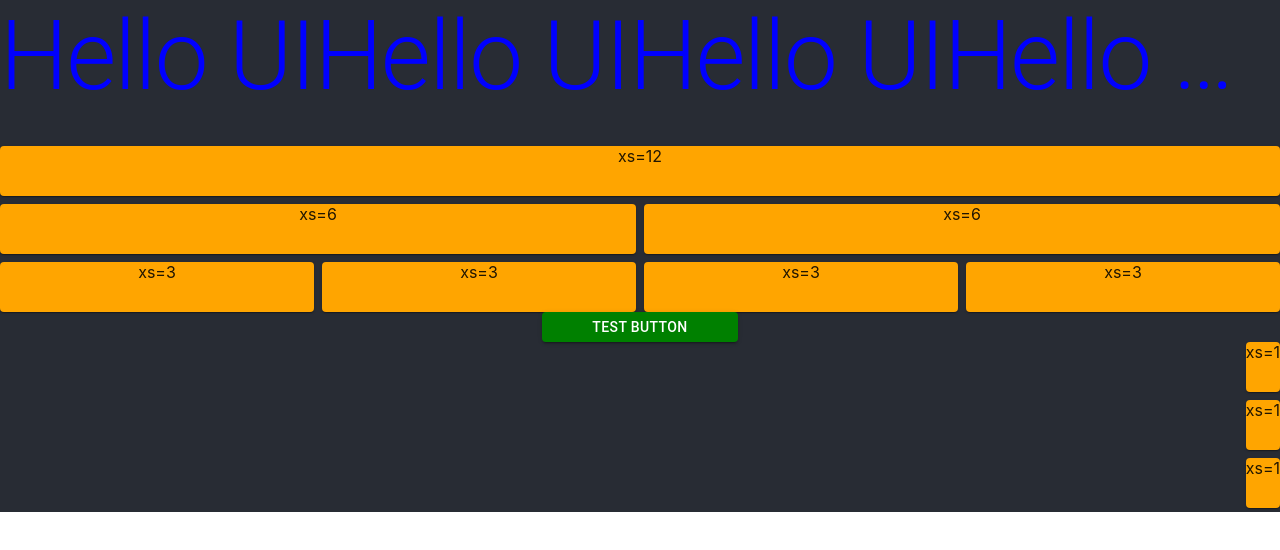
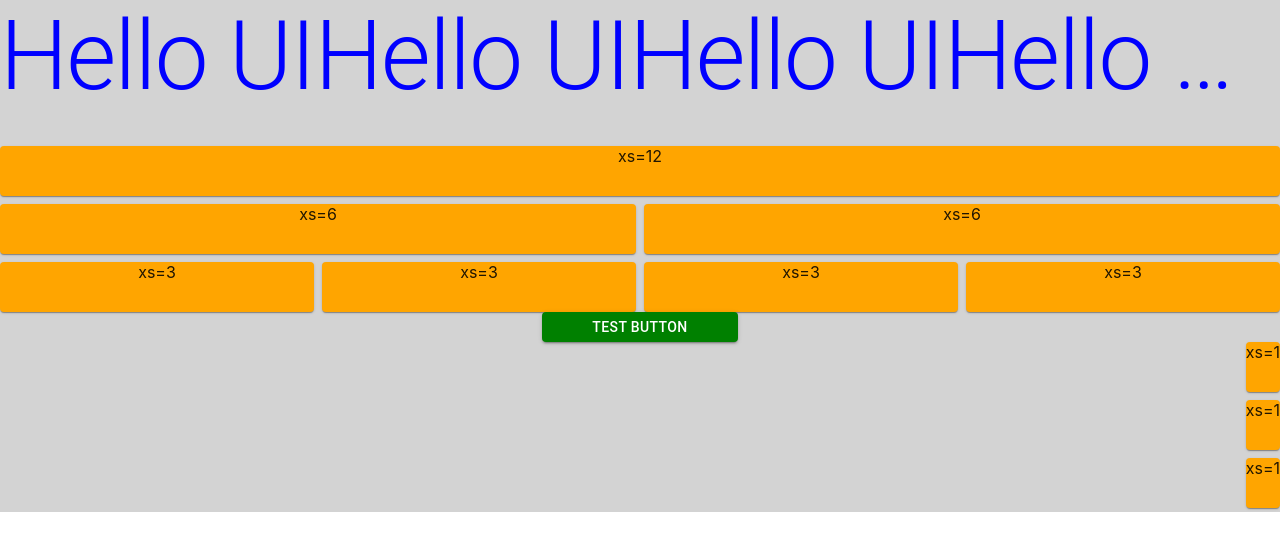
Before and after one commit to TakaShinoda/Chart-lesson, a React (Create React App) app: page / in a window 1280 px wide. Shown: the top 550 px of the page. Built offline with nearby package versions, Linux system fonts and the light colour scheme.

Commit message:
スタイル修正

```diff
--- a/src/App.css
+++ b/src/App.css
@@ -1,6 +1,6 @@
 .App {
   text-align: center;
-  background-color: #282c34;
+  background-color: lightgray;
 }
 
 .App-logo {
```
